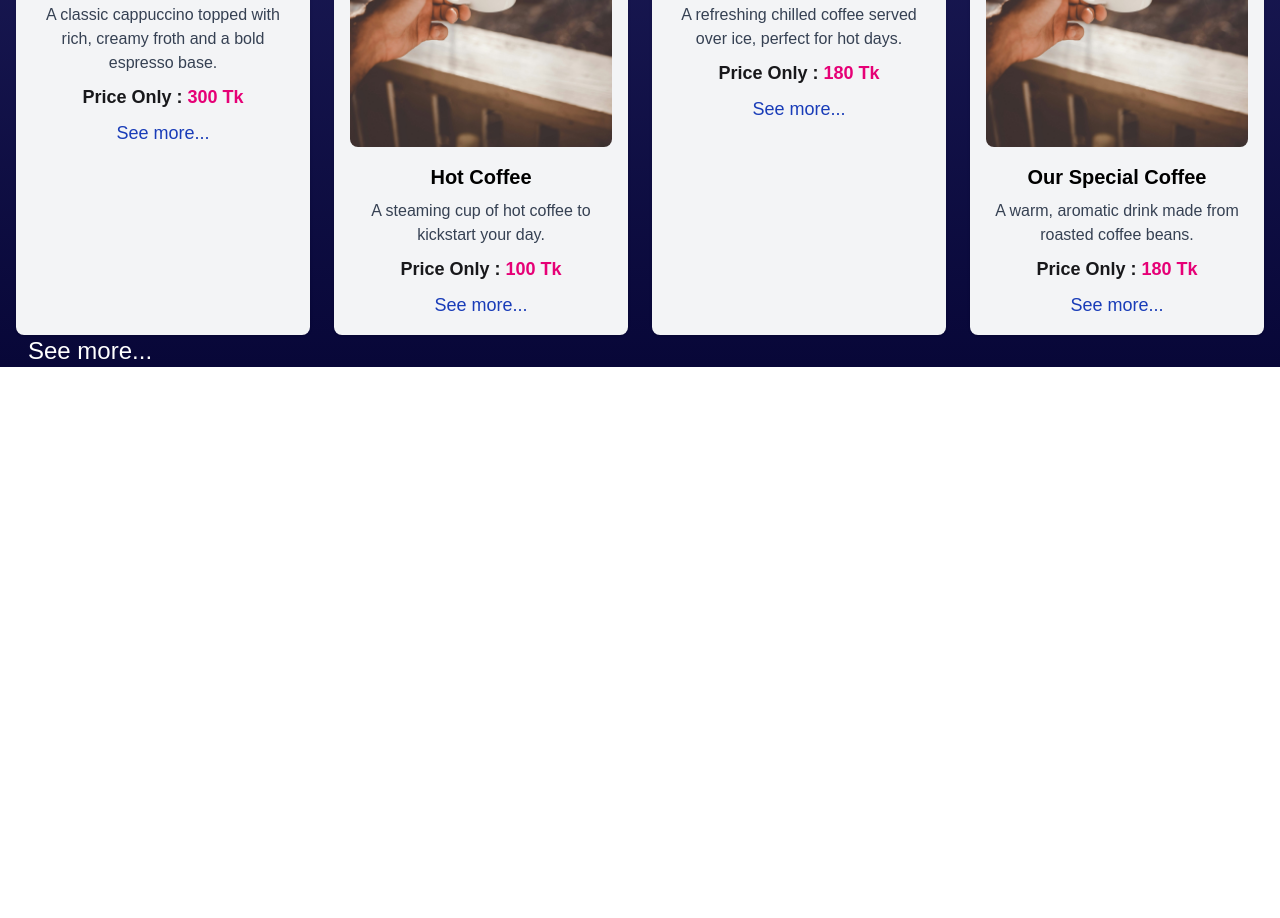
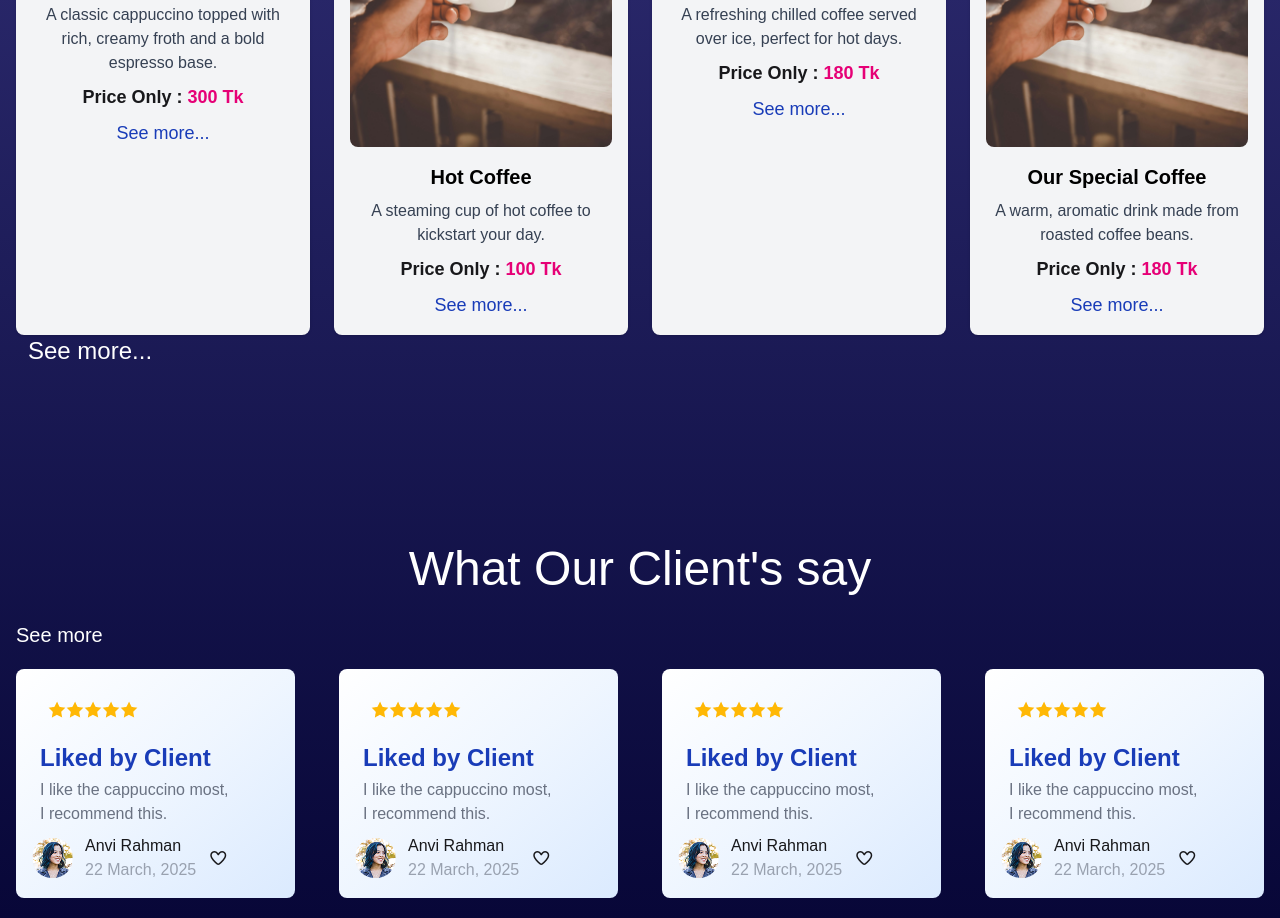
Before and after one commit to maria-nusrat-2005/smuct-project, a plain HTML site: page index.html in a window 1280 px wide. Shown: the part 2676-3594 px from the top of the page. Before the commit the page ends 3043 px from the top, so only its background shows below. Drawn offline with nearby package versions, Linux system fonts and the light colour scheme.

Commit message:
review section done

```diff
--- a/index.html
+++ b/index.html
@@ -523,6 +523,118 @@ A refreshing chilled coffee served over ice, perfect for hot days.
     </div>
     <button class="text-white text-2xl ml-7">See more...</button>
   </section>
+
+ <section class="mt-[150px]">
+  <div>
+    <h1 class="text-white text-5xl flex justify-center items-center p-7">What Our Client's say </h1>
+  </div>
+   <div>
+    <a class="text-white text-xl px-4" href="#">See more</a>
+  </div>
+<div class=" grid grid-cols-1 sm:grid-cols-2 md:grid-cols-3 lg:grid-cols-4  px-4 gap-11 p-5">
+
+  <!-- card 1 -->
+    <div class=" w- h-auto p-4  rounded-lg
+    bg-gradient-to-br from-white via-blue-50 to-blue-100
+">
+    <div class="flex p-4 ">
+    <img src="./Image/icon-star.png" alt="">
+    <img src="./Image/icon-star.png" alt="">
+    <img src="./Image/icon-star.png" alt="">
+    <img src="./Image/icon-star.png" alt="">
+    <img src="./Image/icon-star.png" alt="">
+  </div>
+ <div class="flex  flex-col gap-1 m-2">
+    <h2 class="text-2xl text-blue-800 font-bold">Liked by Client</h2>
+  <p class="text-gray-500"> I like the cappuccino most,<br> I recommend this.</p>
+ </div>
+ <div class="flex gap-3 items-center  ">
+  <img class="rounded-full" src="./Image/avatar.png" alt="">
+ <div class="">
+   <h2>Anvi Rahman</h2>
+  <p class="text-gray-400">22 March, 2025</p>
+ </div>
+   <i class="fa-regular fa-heart"></i>
+ </div>
+  </div>
+  <!-- card 2 -->
+      <div class=" w-full h-auto p-4  rounded-lg
+    bg-gradient-to-br from-white via-blue-50 to-blue-100
+">
+    <div class="flex p-4 ">
+    <img src="./Image/icon-star.png" alt="">
+    <img src="./Image/icon-star.png" alt="">
+    <img src="./Image/icon-star.png" alt="">
+    <img src="./Image/icon-star.png" alt="">
+    <img src="./Image/icon-star.png" alt="">
+  </div>
+ <div class="flex  flex-col gap-1 m-2">
+    <h2 class="text-2xl text-blue-800 font-bold">Liked by Client</h2>
+  <p class="text-gray-500"> I like the cappuccino most,<br> I recommend this.</p>
+ </div>
+ <div class="flex gap-3 items-center  ">
+  <img class="rounded-full" src="./Image/avatar.png" alt="">
+ <div class="">
+   <h2>Anvi Rahman</h2>
+  <p class="text-gray-400">22 March, 2025</p>
+ </div>
+   <i class="fa-regular fa-heart"></i>
+ </div>
+  </div>
+  <!-- card 3 -->
+      <div class=" w-full h-auto p-4  rounded-lg
+    bg-gradient-to-br from-white via-blue-50 to-blue-100
+">
+    <div class="flex p-4 ">
+    <img src="./Image/icon-star.png" alt="">
+    <img src="./Image/icon-star.png" alt="">
+    <img src="./Image/icon-star.png" alt="">
+    <img src="./Image/icon-star.png" alt="">
+    <img src="./Image/icon-star.png" alt="">
+  </div>
+ <div class="flex  flex-col gap-1 m-2">
+    <h2 class="text-2xl text-blue-800 font-bold">Liked by Client</h2>
+  <p class="text-gray-500"> I like the cappuccino most,<br> I recommend this.</p>
+ </div>
+ <div class="flex gap-3 items-center  ">
+  <img class="rounded-full" src="./Image/avatar.png" alt="">
+ <div class="">
+   <h2>Anvi Rahman</h2>
+  <p class="text-gray-400">22 March, 2025</p>
+ </div>
+   <i class="fa-regular fa-heart"></i>
+ </div>
+  </div>
+  <!-- card 4 -->
+      <div class=" w-full h-auto p-4  rounded-lg
+    bg-gradient-to-br from-white via-blue-50 to-blue-100
+">
+    <div class="flex p-4 ">
+    <img src="./Image/icon-star.png" alt="">
+    <img src="./Image/icon-star.png" alt="">
+    <img src="./Image/icon-star.png" alt="">
+    <img src="./Image/icon-star.png" alt="">
+    <img src="./Image/icon-star.png" alt="">
+  </div>
+ <div class="flex  flex-col gap-1 m-2">
+    <h2 class="text-2xl text-blue-800 font-bold">Liked by Client</h2>
+  <p class="text-gray-500"> I like the cappuccino most,<br> I recommend this.</p>
+ </div>
+ <div class="flex gap-3 items-center  ">
+  <img class="rounded-full" src="./Image/avatar.png" alt="">
+ <div class="">
+   <h2>Anvi Rahman</h2>
+  <p class="text-gray-400">22 March, 2025</p>
+ </div>
+   <i class="fa-regular fa-heart"></i>
+ </div>
+  </div>
+
+
+
+</div>
+
+ </section>
     </main>
   </body>
 </html>
```
Also changed, not shown: Image/avatar.png (added), Image/icon-star.png (added).
